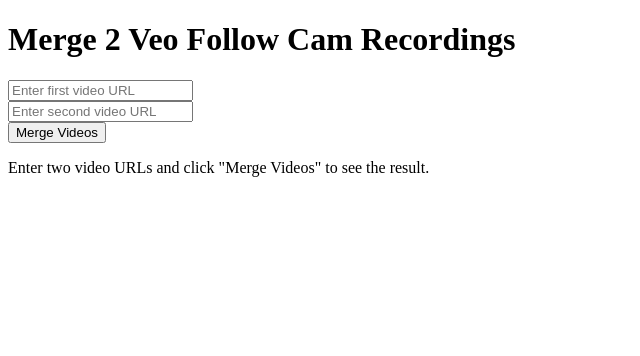
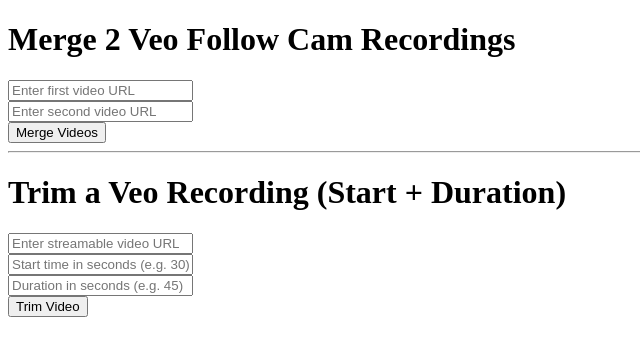
Before and after one commit to mathias124/VEO.BackupStitchGenerator, a React (Vite) app: page / in a window 1280 px wide. Shown: the top 356 px of the page, without its empty margins (0-640 px from the left). Built offline with nearby package versions, Linux system fonts and the light colour scheme.

Commit message:
Push Supportive Expertimental Trim Feature using FFmpeg

```diff
--- a/src/App.tsx
+++ b/src/App.tsx
@@ -3,16 +3,17 @@
 const App: React.FC = () => {
   const [videoURL1, setVideoURL1] = useState<string>('');
   const [videoURL2, setVideoURL2] = useState<string>('');
+  const [trimURL, setTrimURL] = useState<string>(''); // Stream URL for trim
+  const [startTime, setStartTime] = useState<string>(''); // Start time in seconds
+  const [duration, setDuration] = useState<string>(''); // Duration in seconds
   const [errorMessage, setErrorMessage] = useState<string | null>(null);
 
   const handleMergeVideos = async () => {
-    setErrorMessage(null); //(Incase Error is associated with not retrieving the mp4 follow file.
+    setErrorMessage(null);
     try {
       const response = await fetch('http://localhost:5000/process-video', {
         method: 'POST',
-        headers: {
-          'Content-Type': 'application/json',
-        },
+        headers: { 'Content-Type': 'application/json' },
         body: JSON.stringify({ url1: videoURL1, url2: videoURL2 }),
       });
 
@@ -22,7 +23,7 @@
 
       const data = await response.json();
       if (data.hash) {
-        window.location.href = `/stream/${data.hash}`; //Redirect to the stream page(5000)
+        window.location.href = `/stream/${data.hash}`;
       }
     } catch (error) {
       console.error('Error merging videos:', error);
@@ -30,9 +31,36 @@
     }
   };
 
+  const handleTrimVideo = async () => {
+    setErrorMessage(null);
+    try {
+      const response = await fetch('http://localhost:5000/trim-video', {
+        method: 'POST',
+        headers: { 'Content-Type': 'application/json' },
+        body: JSON.stringify({
+          url: trimURL,
+          start: startTime,
+          duration: duration,
+        }),
+      });
+
+      if (!response.ok) {
+        throw new Error(`HTTP error! status: ${response.status}`);
+      }
+
+      const data = await response.json();
+      if (data.hash) {
+        window.location.href = `/stream/${data.hash}`;
+      }
+    } catch (error) {
+      console.error('Error trimming video:', error);
+      setErrorMessage('Failed to trim video. Please check the URL, start time, and duration.');
+    }
+  };
+
   return (
     <div className="app">
-      <h1>Merge 2 Veo Follow Cam Recordings </h1>
+      <h1>Merge 2 Veo Follow Cam Recordings</h1>
       <div>
         <input
           type="text"
@@ -50,10 +78,36 @@
         <br />
         <button onClick={handleMergeVideos}>Merge Videos</button>
       </div>
+
+      <hr />
+
+      <h1>Trim a Veo Recording (Start + Duration)</h1>
+      <div>
+        <input
+          type="text"
+          placeholder="Enter streamable video URL"
+          value={trimURL}
+          onChange={(e) => setTrimURL(e.target.value)}
+        />
+        <br />
+        <input
+          type="text"
+          placeholder="Start time in seconds (e.g. 30)"
+          value={startTime}
+          onChange={(e) => setStartTime(e.target.value)}
+        />
+        <br />
+        <input
+          type="text"
+          placeholder="Duration in seconds (e.g. 45)"
+          value={duration}
+          onChange={(e) => setDuration(e.target.value)}
+        />
+        <br />
+        <button onClick={handleTrimVideo}>Trim Video</button>
+      </div>
+
       {errorMessage && <p style={{ color: 'red' }}>{errorMessage}</p>}
-      <div>
-        <p>Enter two video URLs and click "Merge Videos" to see the result.</p>
-      </div>
     </div>
   );
 };
```
Also changed, not shown: 1 other file (tests, documents, lock files or other folders).
